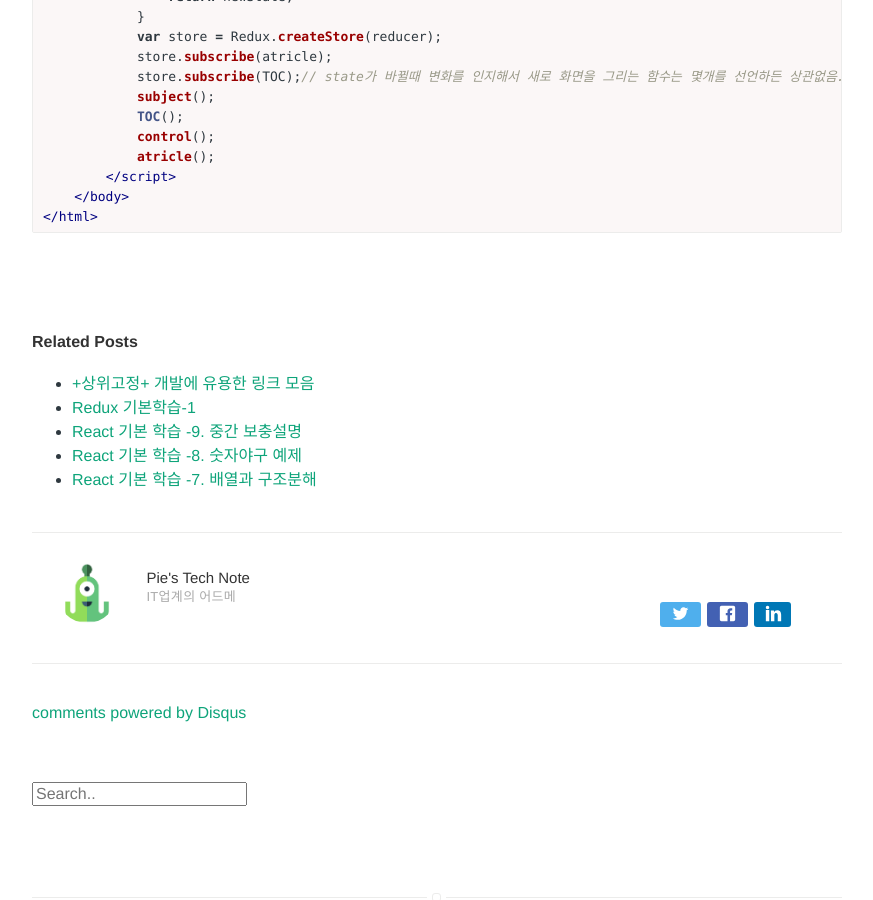
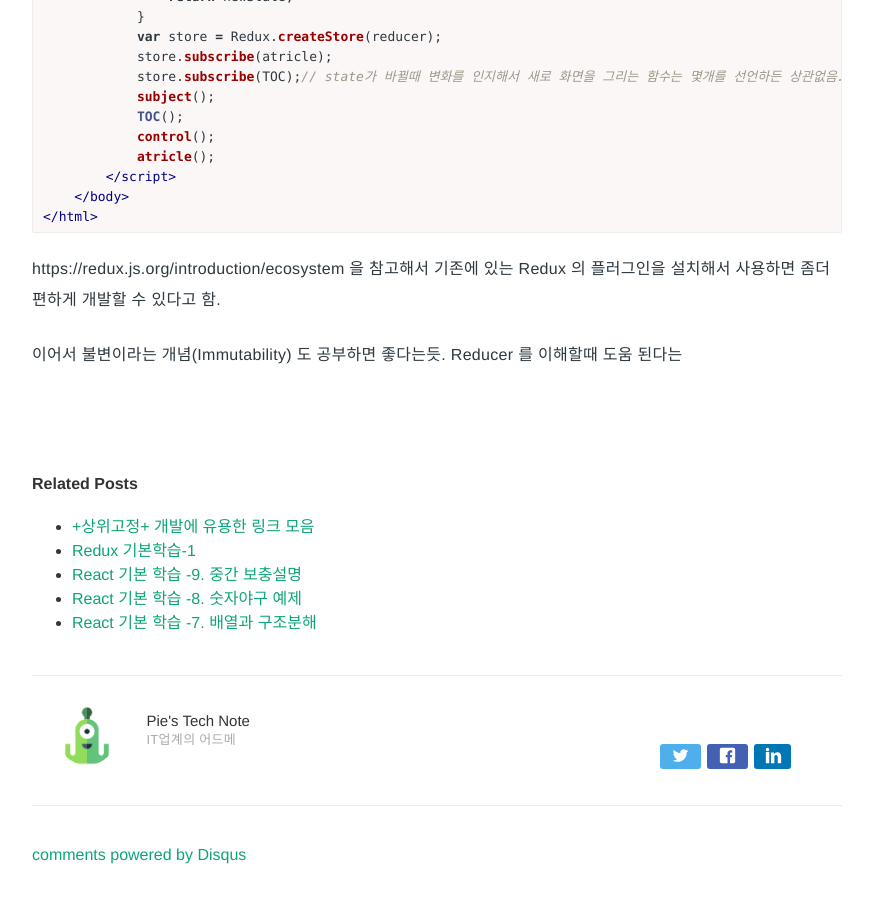
Before and after one commit to Pie001/pie001.github.io, a Jekyll site: the page built from _posts/2020-11-25-0080.md, in a window 1280 px wide and 900 px high, scrolled down 15302 px. Shown: the whole window, without its empty margins (203-1076 px from the left). Built offline with Jekyll 4.4.1, drawn with Linux system fonts in a browser that asks for light colours; comment, search, counter and statistics services are not loaded.

Commit message:
Update 2020-11-25-0080.md

````diff
--- a/_posts/2020-11-25-0080.md
+++ b/_posts/2020-11-25-0080.md
@@ -732,3 +732,7 @@
     </body>
 </html>
 ```
+
+https://redux.js.org/introduction/ecosystem 을 참고해서 기존에 있는 Redux 의 플러그인을 설치해서 사용하면 좀더 편하게 개발할 수 있다고 함.
+
+이어서 불변이라는 개념(Immutability) 도 공부하면 좋다는듯. Reducer 를 이해할때 도움 된다는
````
